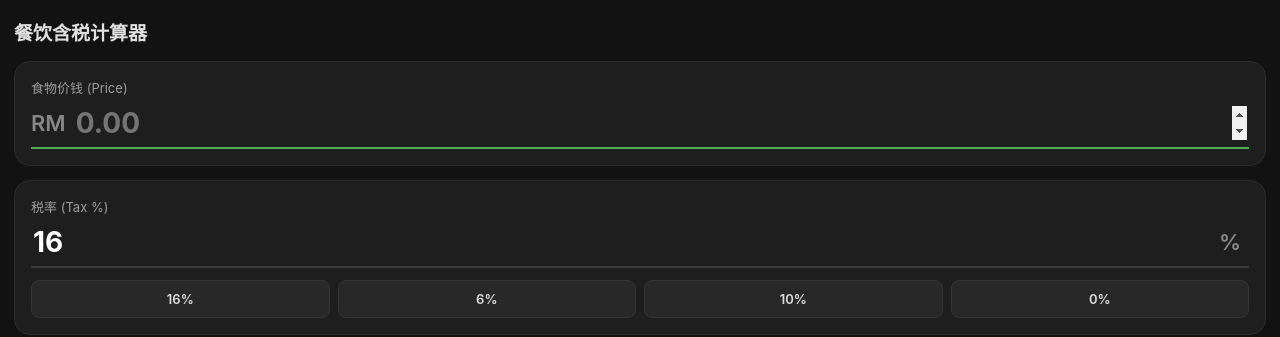
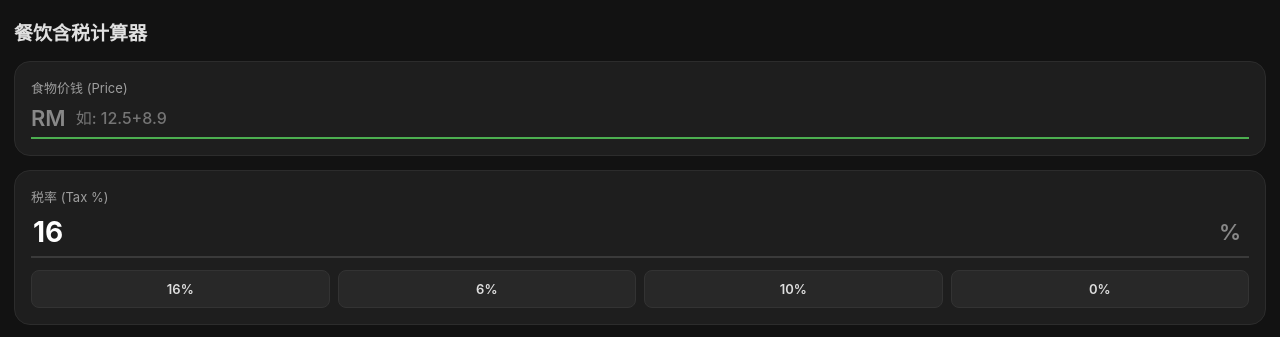
Before and after one commit to ChanDingZhe/tax-calc, a website: page www/index.html in a window 1280 px wide. Both pictures are taken after a click on the button "清空价钱". Shown: the top 337 px of the page. Drawn offline with Linux system fonts and the light colour scheme.

Commit message:
feat: 算税功能支持原生加减乘除表达式计算

```diff
--- a/www/index.html
+++ b/www/index.html
@@ -16,8 +16,7 @@
       <label>食物价钱 (Price)</label>
       <div class="input-row">
         <span class="prefix">RM</span>
-        <input id="price" type="number" inputmode="decimal" step="0.01" placeholder="0.00" autofocus />
-      </div>
+        <input id="price" type="text" inputmode="text" placeholder="如: 12.5+8.9" autofocus />      </div>
     </div>
     <div class="card">
       <label>税率 (Tax %)</label>
--- a/www/js/tax.js
+++ b/www/js/tax.js
@@ -1,23 +1,40 @@
 /* ============================================================
- * 餐饮含税计算器
+ * 餐饮含税计算器 (支持表达式加减乘除)
  * 对外接口：Tax.init()
- * 依赖：无
  * ============================================================ */
 const Tax = (() => {
   let priceEl, taxEl, totalEl, taxAmtEl, cashRoundEl;
 
+  // 安全地计算数学表达式 (支持 + - * / 和小括号)
+  function evalMathExpr(expr) {
+    if (!expr || typeof expr !== 'string') return 0;
+    // 只保留数字、小数点、加减乘除和括号，防止注入
+    const cleanExpr = expr.replace(/[^0-9+\-*/().\s]/g, '');
+    if (!cleanExpr.trim()) return 0;
+
+    try {
+      // 使用 Function 在沙箱里执行纯数学表达式计算
+      const result = new Function('return (' + cleanExpr + ')')();
+      return isNaN(result) || !isFinite(result) ? 0 : result;
+    } catch (e) {
+      return 0; // 如果表达式没写完（比如 "12+"），返回0
+    }
+  }
+
   function calculate() {
-    const price = parseFloat(priceEl.value) || 0;
+    // 解析输入框里的算式，得出基础总价
+    const basePrice = evalMathExpr(priceEl.value);
     const taxRate = parseFloat(taxEl.value) || 0;
     localStorage.setItem('saved_tax_rate', taxEl.value);
 
-    const priceCents = Math.round(price * 100);
+    // 转换为分进行计算，避免浮点数精度问题 (如 0.1+0.2=0.30000000004)
+    const priceCents = Math.round(basePrice * 100);
     const taxCents = Math.round(priceCents * (taxRate / 100));
-    const total = (priceCents + taxCents) / 100;
+    const totalCents = priceCents + taxCents;
 
-    totalEl.textContent = 'RM ' + total.toFixed(2);
+    totalEl.textContent = 'RM ' + (totalCents / 100).toFixed(2);
     taxAmtEl.textContent = 'RM ' + (taxCents / 100).toFixed(2);
-    cashRoundEl.textContent = 'RM ' + (Math.round(total * 20) / 20).toFixed(2);
+    cashRoundEl.textContent = 'RM ' + (Math.round((totalCents / 100) * 20) / 20).toFixed(2);
   }
 
   function setTax(val) {
@@ -39,19 +56,30 @@ const Tax = (() => {
     taxAmtEl = document.getElementById('taxAmt');
     cashRoundEl = document.getElementById('cashRound');
 
-    if (!priceEl || !taxEl) return; // 页面不存在，直接跳过
+    if (!priceEl || !taxEl) return;
 
+    // 恢复上次的税率
     const savedTax = localStorage.getItem('saved_tax_rate');
     if (savedTax !== null) taxEl.value = savedTax;
 
+    // 绑定实时输入计算
     priceEl.addEventListener('input', calculate);
     taxEl.addEventListener('input', calculate);
+
+    // 允许按回车键快速计算（方便输完算式敲回车）
+    priceEl.addEventListener('keydown', (e) => {
+      if (e.key === 'Enter') {
+        priceEl.blur(); // 收起键盘
+        calculate();
+      }
+    });
 
     // 预设税率按钮
     document.querySelectorAll('[data-tax]').forEach(btn => {
       btn.addEventListener('click', () => setTax(btn.dataset.tax));
     });
 
+    // 清空按钮
     const clearBtn = document.querySelector('[data-action="clear-price"]');
     if (clearBtn) clearBtn.addEventListener('click', clearPrice);
 
```
